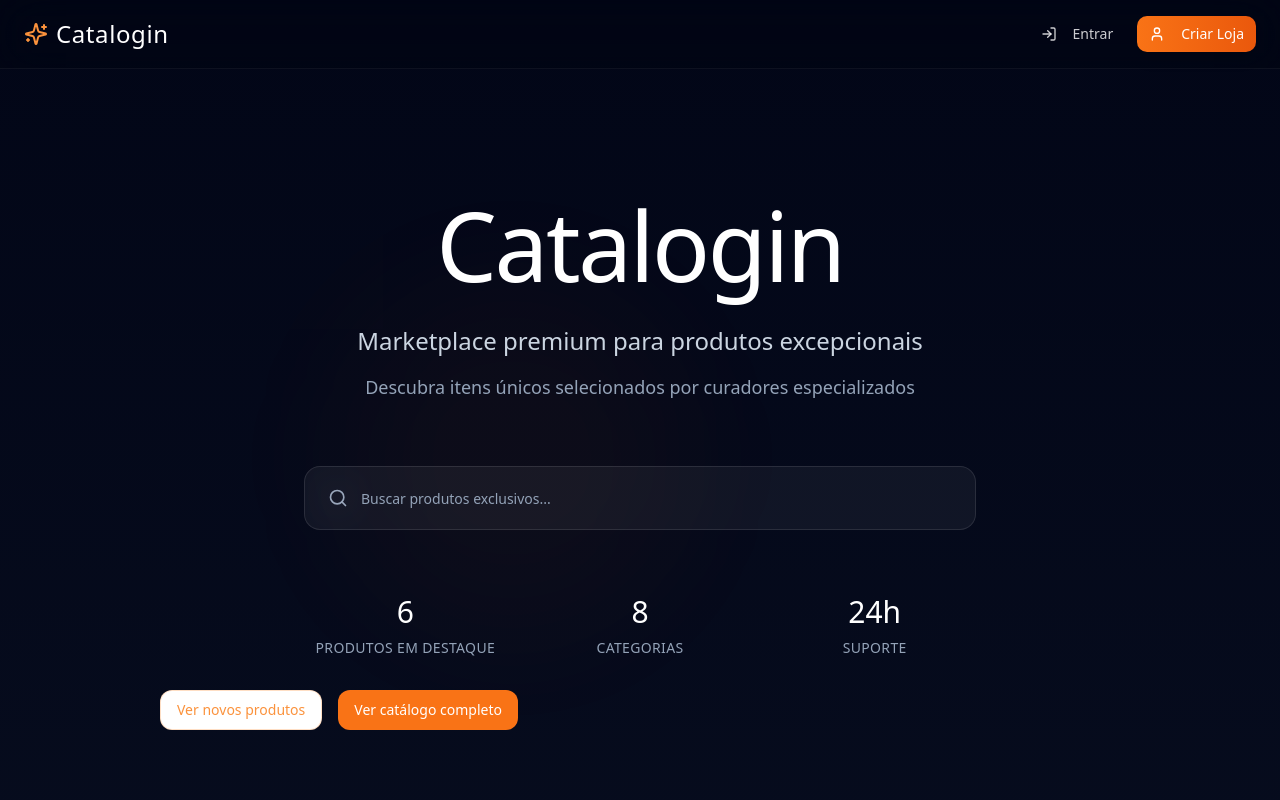
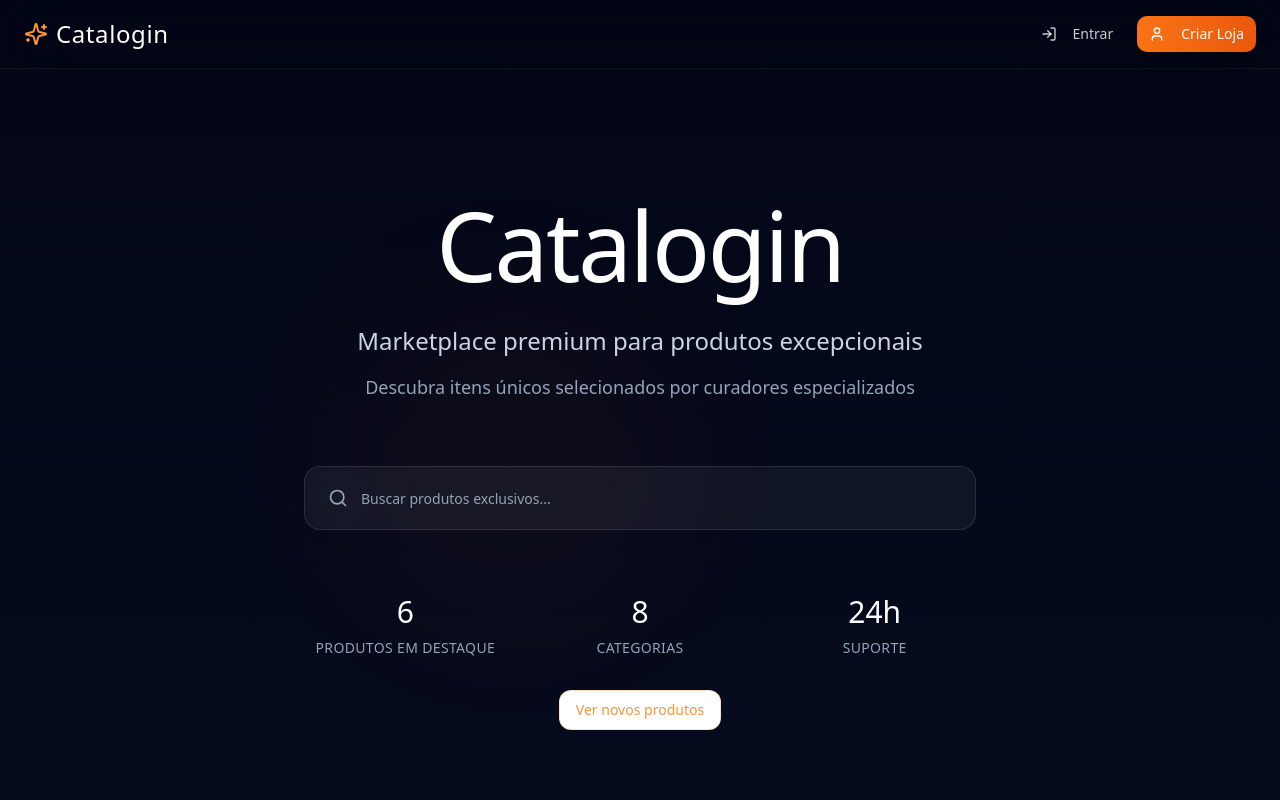
Before and after one commit to SiteOrganizo/organize-your-catalog, a React (Vite) app: page / in a window 1280 px wide. Shown: the top 800 px of the page. Built offline with nearby package versions, Linux system fonts and the light colour scheme.

Commit message:
Remove catalog from homepage
Remove the "Ver catálogo completo" button from the homepage.

```diff
--- a/src/pages/Index.tsx
+++ b/src/pages/Index.tsx
@@ -149,7 +149,6 @@ const Index = () => {
           </div>
 
           {/* Botão para novos produtos */}
-          <div className="flex gap-4">
           <Button
             onClick={handleRefreshProducts}
             variant="outline"
@@ -157,13 +156,6 @@ const Index = () => {
           >
             Ver novos produtos
           </Button>
-            <Button
-              onClick={() => navigate('/catalog')}
-              className="bg-orange-500 hover:bg-orange-600 text-white"
-            >
-              Ver catálogo completo
-            </Button>
-          </div>
         </div>
       </section>
 
```
Lines whose indentation alone changed are shown as unchanged.
